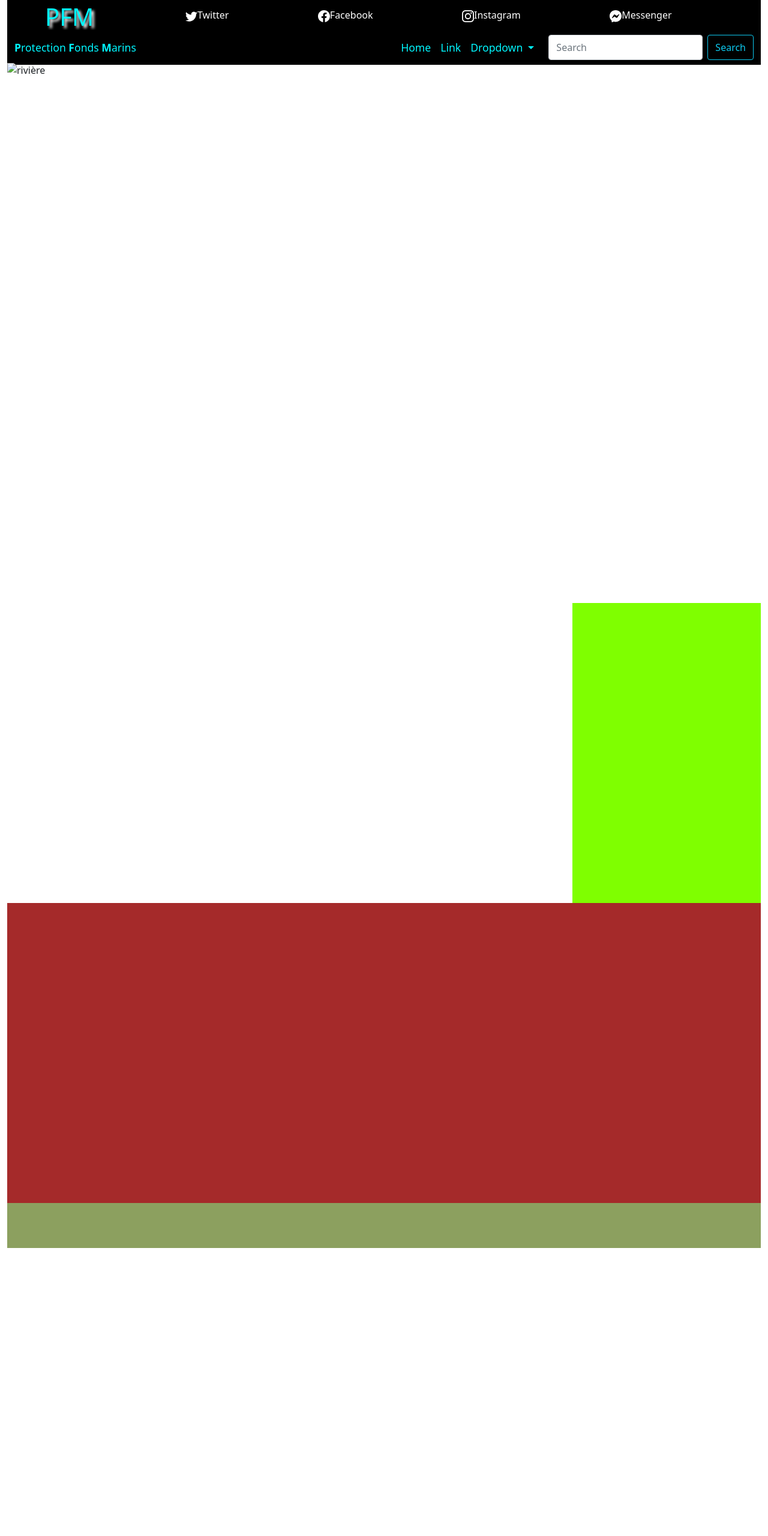
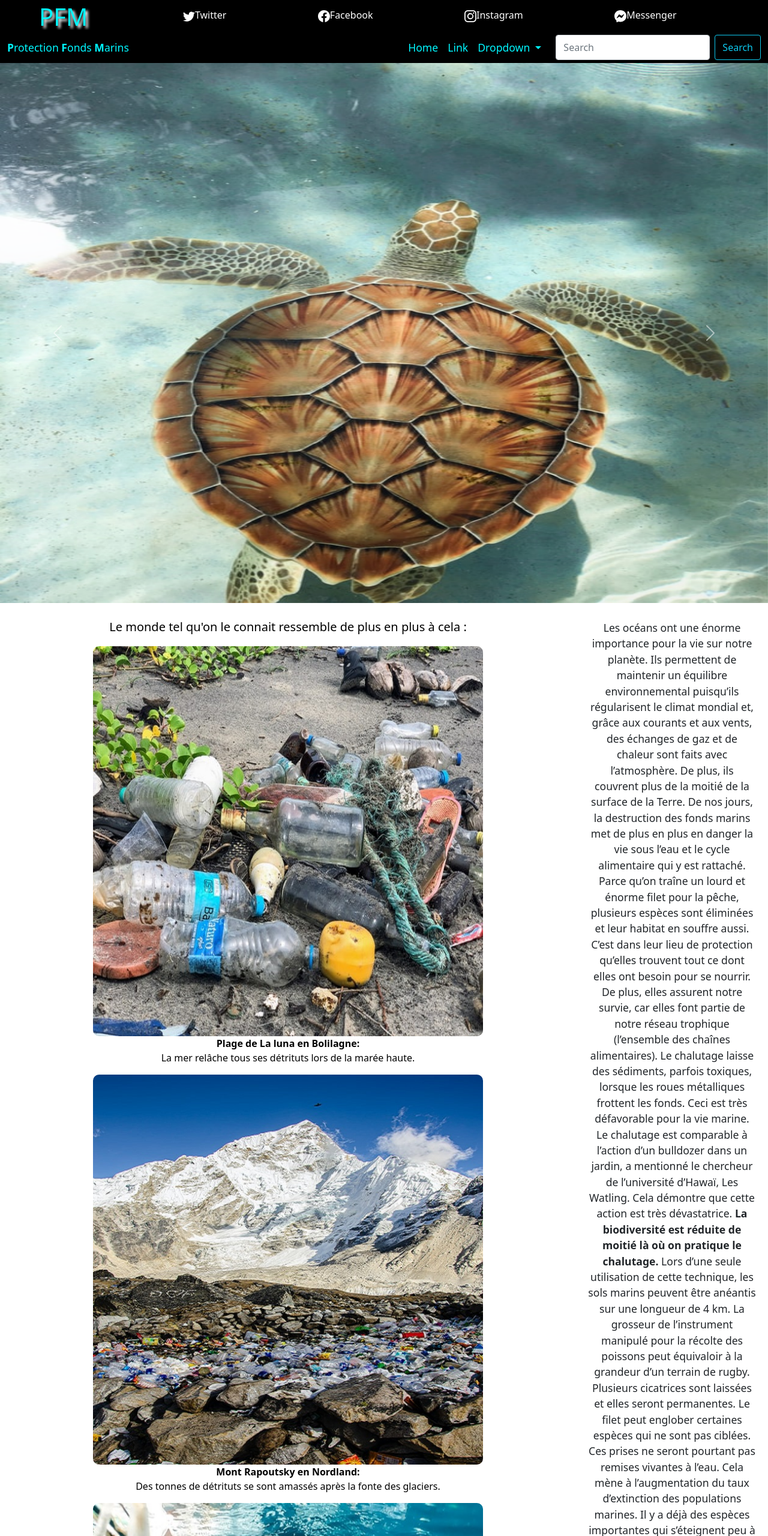
Before and after one commit to kilik18/Creer-un-site-web-en-html-css-et-bootstrap, a plain HTML site: page index.html in a window 1280 px wide. Shown: the top 2560 px of the page at 60% size. Before the commit the page ends 2080 px from the top, so only its background shows below. Drawn offline with nearby package versions, Linux system fonts and the light colour scheme.

Commit message:
added images and donation sections

```diff
--- a/index.html
+++ b/index.html
@@ -20,6 +20,9 @@
   </head>
   <body>
     <div class="container-fluid" id="container">
+
+    <!--header-->
+
     <div class="header-contact">
       <ul>
         <li><h1 class="title-assoc">PFM</h1></li>
@@ -214,18 +217,10 @@
         <div class="carousel-inner">
           <div class="carousel-item active">
             <img
-              src="./images/4.jpg"
-              class="d-block w-100"
-              id="img4"
-              alt="rivière"
-            />
-          </div>
-          <div class="carousel-item">
-            <img
               src="./images/5.jpg"
               class="d-block w-100"
               id="img5"
-              alt="foque"
+              alt="rivière"
             />
           </div>
           <div class="carousel-item">
@@ -233,14 +228,22 @@
               src="./images/6.jpg"
               class="d-block w-100"
               id="img6"
-              alt="glacier"
+              alt="foque"
             />
           </div>
-    <div class="carousel-item">
+          <div class="carousel-item">
             <img
               src="./images/7.jpg"
               class="d-block w-100"
               id="img7"
+              alt="glacier"
+            />
+          </div>
+          <div class="carousel-item">
+            <img
+              src="./images/8.jpg"
+              class="d-block w-100"
+              id="img8"
               alt="tortue"
             />
           </div>
@@ -265,17 +268,35 @@
         </button>
       </div>
     </div>
-    <div class="stat-donation">
-      <div class="statistics">
-        <div><img src="" alt=""></div>
-        <div><img src="" alt=""></div>
-        <div><img src="" alt=""></div>
-        <div><img src="" alt=""></div>
+
+    <div class="join"><h1></h1></div>
+
+      <div class="my-gallery">
+        <h5>Le monde tel qu'on le connait ressemble de plus en plus à cela :</h5>
+        <div><img src="./images/1.jpg" alt="" class="img1"><p><b>Plage de La luna en Bolilagne:</b><br> La mer relâche tous ses détrituts lors de la marée haute.</p></div>
+        <div><img src="./images/2.jpg" alt="" class="img2"><p><b>Mont Rapoutsky en Nordland:</b><br> Des tonnes de détrituts se sont amassés après la fonte des glaciers.</p></div>
+        <div><img src="./images/3.jpg" alt="" class="img3"><p><b>En plein milieu de l'Océan Parindien:</b><br> des plastiques piègent les poissons et polluent les fonds marins.</p></div>
+        <div><img src="./images/4.jpg" alt="" class="img4"><p><b>Plage de la pitance en Tchéréquie:</b><br> un dophin a agonisé après s'être enlisé dans des fils de pêche.</p></div>
       </div>
-      <div class="donation"></div>
-    </div>
-    <div class="join"></div>
+
+      <div class="donation">
+        <p>
+          Les océans ont une énorme importance pour la vie sur notre planète.  Ils permettent de maintenir un équilibre environnemental puisqu’ils régularisent le climat mondial et, grâce aux courants et aux vents, des échanges de gaz et de chaleur sont faits avec l’atmosphère. De plus, ils couvrent plus de la moitié de la surface de la Terre. De nos jours, la destruction des fonds marins met de plus en plus en danger la vie  sous l’eau et le cycle alimentaire qui y est rattaché.
+           Parce qu’on traîne un lourd et énorme filet pour la pêche, plusieurs espèces sont éliminées et leur habitat en souffre aussi. C’est dans leur lieu de protection qu’elles trouvent tout ce dont elles ont besoin pour se nourrir. De plus, elles assurent notre survie, car elles font partie de notre réseau trophique (l’ensemble des chaînes alimentaires). Le chalutage laisse des sédiments, parfois toxiques, lorsque les roues métalliques frottent les fonds. Ceci est très défavorable pour la vie marine.  Le chalutage est comparable à l’action d’un bulldozer dans un jardin, a mentionné le chercheur de l’université d’Hawaï, Les Watling. Cela démontre que cette action est très dévastatrice.
+           <b>La biodiversité est réduite de moitié là où on pratique le chalutage.</b> Lors d’une seule utilisation de cette technique, les sols marins peuvent être anéantis sur une longueur de 4 km. La grosseur de l’instrument manipulé pour la récolte des poissons peut équivaloir à la grandeur d’un terrain de rugby. Plusieurs cicatrices sont laissées et elles seront permanentes. Le filet peut englober certaines espèces qui ne sont pas ciblées. Ces prises ne seront pourtant pas remises vivantes à l’eau. Cela mène à l’augmentation du taux d’extinction des populations marines. Il y a déjà des espèces importantes qui s’éteignent peu à peu, comme le grand requin blanc et la tortue luth.
+           Nous devrons agir concernant ce danger qui pourrait, dans l’avenir, tous nous toucher en affectant les réseaux trophiques de la planète. La vie sur Terre a mis des milliards d’années à se bâtir, puis nous, qui ne sommes que de passage, détruisons ce qui ne nous appartient pas.
+        </p>
+        <h5><b>Notre nature est si belle</b>
+        <br>
+        Pour nous soutenir dans notre lutte contre la destrution de ce que mère nature nous a légué :
+        </h5>
+        <div class="d-grid col-6 mx-auto">
+        <button type="button" class="btn-lg btn-info">Faites un don</button>
+        </div>
+      </div>
+
     <div class="footer"></div>
+
   </div>
   </body>
 </html>
--- a/style.css
+++ b/style.css
@@ -1,3 +1,9 @@
+@media screen and (max-width: 870px) {
+  .title-assoc {
+    display: none;
+  }
+}
+
 :root {
   --brand-color: rgb(0, 247, 255);
   --size-font-bar: 1.1rem;
@@ -9,18 +15,19 @@ html {
 
 #container {
   display: grid;
-  grid-template-columns: 4fr;
-  grid-template-rows: 50px 55px 900px repeat(2, minmax(500px, 3000px)) 75px;
+  grid-template-columns: 1fr 1fr 1fr 1fr;
+  grid-template-rows: 50px 55px 900px 1fr 1fr 75px;
   width: 100%;
   height: 100vh;
   margin: 0;
+  padding: 0;
 }
 
 .header-contact {
   background-color: black;
   display: grid;
-  grid-column: 1/5;
-  grid-row: 1/2;
+  grid-column: span 4;
+  grid-row: 1;
 }
 
 .header-contact ul {
@@ -40,14 +47,8 @@ html {
   position: absolute;
   color: var(--brand-color);
   text-shadow: 4px 4px 4px white;
-  left: 75px;
+  left: 65px;
   top: 4px;
-}
-
-@media screen and (max-width: 870px) {
-  .title-assoc {
-    display: none;
-  }
 }
 
 .header-contact ul li a {
@@ -61,8 +62,8 @@ html {
 }
 
 .header-nav {
-  grid-column: 1/5;
-  grid-row: 2/3;
+  grid-column: span 4;
+  grid-row: 2;
 }
 
 .navbar-toggler {
@@ -70,43 +71,77 @@ html {
 }
 
 .story {
-  grid-column: 1/5;
-  grid-row: 3/4;
+  grid-column: span 4;
+  grid-row: 3;
 }
 
-#img4,
 #img5,
 #img6,
-#img7 {
+#img7,
+#img8 {
   height: 900px;
   width: 100%;
 }
 
-.stat-donation {
-  display: grid;
-  grid-column: 1/5;
-  grid-row: 4/5;
+.join {
+  /*background-color: brown;*/
+  grid-column: span 4;
+  grid-row: 4;
 }
 
-.statistics {
+.my-gallery {
+  background-color: white;
   display: flex;
   flex-wrap: wrap;
-  grid-column: 1/4;
+  justify-content: space-evenly;
+  grid-column: span 3;
+  grid-row: 5;
+  border-radius: 5px;
+}
+
+.my-gallery h5 {
+  color: rgb(0, 0, 0);
+  text-align: center;
+  margin-top: 20px;
+  margin-bottom: 20px;
+  width: 100%;
+}
+
+.my-gallery div p {
+  color: rgb(0, 0, 0);
+  text-align: center;
+}
+
+.img1,
+.img2,
+.img3,
+.img4 {
+  border-radius: 10px;
+  height: 650px;
+  width: 100%;
 }
 
 .donation {
-  background-color: chartreuse;
-  grid-column: 4/5;
+  grid-column: 4;
+  grid-row: 5;
+  display: block;
+  margin: 20px;
 }
 
-.join {
-  background-color: brown;
-  grid-column: 1/5;
-  grid-row: 5/6;
+.donation p {
+  font-size: 1.1rem;
+  text-align: center;
+}
+
+.donation h5 {
+  color: rgb(0, 0, 0);
+  text-align: center;
+  padding-top: 20px;
+  padding-bottom: 40px;
 }
 
 .footer {
-  background-color: rgb(140, 160, 95);
-  grid-column: 1/5;
-  grid-row: 6/7;
+  background-color: rgb(60, 170, 124);
+  grid-column: span 4;
+  grid-row: 6;
 }
```
Also changed, not shown: images/1.jpg (added), images/2.jpg (added), images/3.jpg (added), images/4.jpg (added), images/5.jpg (added), images/6.jpg (added), images/7.jpg (added), images/8.jpg (added).
